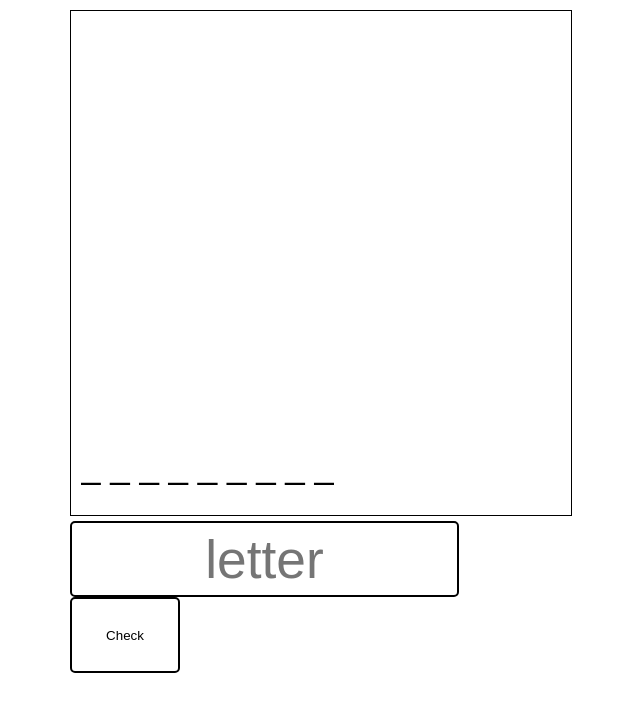
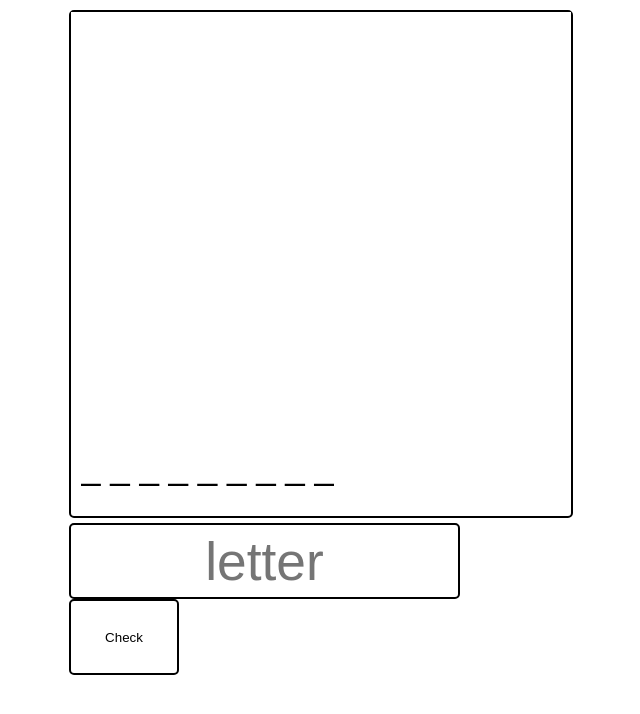
Before and after one commit to CoderDojoRotterdam/hangman, a plain HTML site: page index.html in a window 1280 px wide. Shown: the whole page, without its empty margins (319-959 px from the left). Drawn offline with Linux system fonts and the light colour scheme.

Commit message:
MOD: Kleine style tweak

```diff
--- a/stylesheet.css
+++ b/stylesheet.css
@@ -6,20 +6,21 @@ body{
 
 /*Stijl voor de wrapper div waarin het spel zit*/
 #spel{
-  width:      502px;
+  width:      504px;
   margin:     10px auto 0px auto;
 }
 
 /*Stijl voor de galg div waarin de galg wordt getekend*/
 #galg{
-  border:     1px solid black;
+  border:     2px solid black;
+  border-radius: 5px;
 }
 
 /*Stijl voor het invoerveld onderaan het spel*/
 #letter{
   font-size:  40pt;
   text-align: center;
-  width:      381px;
+  width:      383px;
   height:     70px;
 }
 
```
